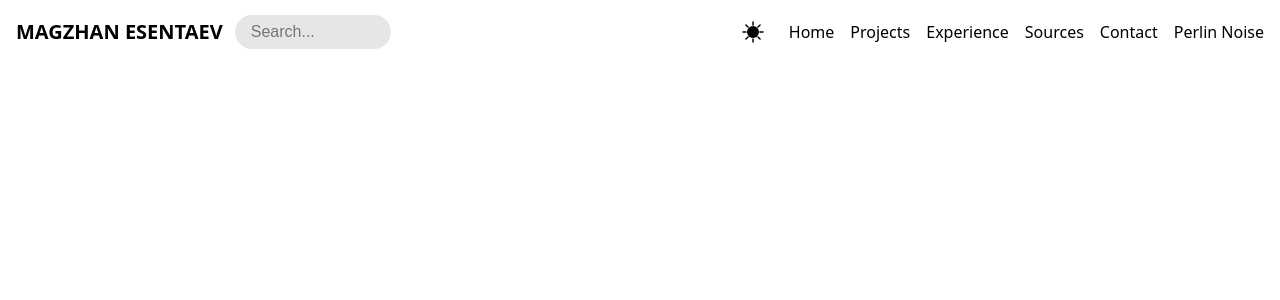
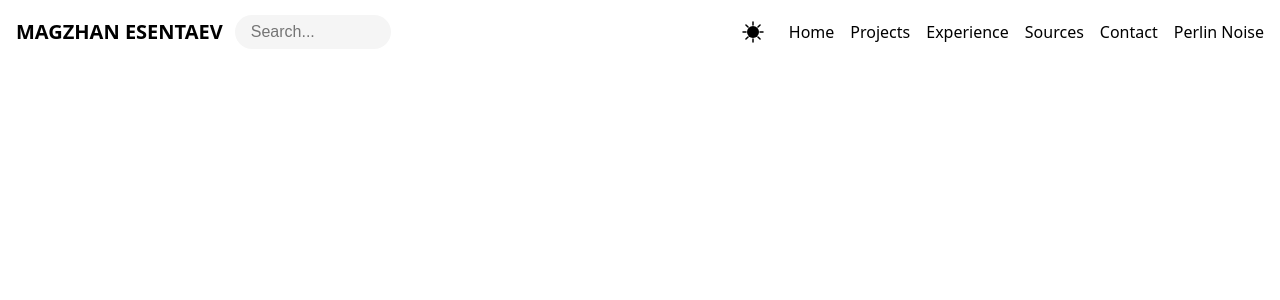
Before and after one commit to magzhawn/web-portfolio, a Vue app: page / in a window 1280 px wide. Shown: the top 300 px of the page. Built offline with nearby package versions, Linux system fonts and the light colour scheme.

Commit message:
changed search color

```diff
--- a/src/assets/styles/main.css
+++ b/src/assets/styles/main.css
@@ -1,7 +1,7 @@
 :root {
     /* Base colors */
     --bg-color: #ffffff;
-    --bg-color-secondary: #e6e6e6;
+    --bg-color-secondary: #f5f5f5;
     --text-color: #000000;
     --transparent-color: #dfdfdf;
     --bg-rgb: 255, 255, 255;
@@ -30,8 +30,8 @@
 
 
 [data-theme="dark"] {
-    --bg-color: #121212;
-    --bg-color-secondary: #313131;
+    --bg-color: #090909;
+    --bg-color-secondary: #101010;
 
     --text-color: #f1f1f1;
     --transparent-color: #000000;
```
